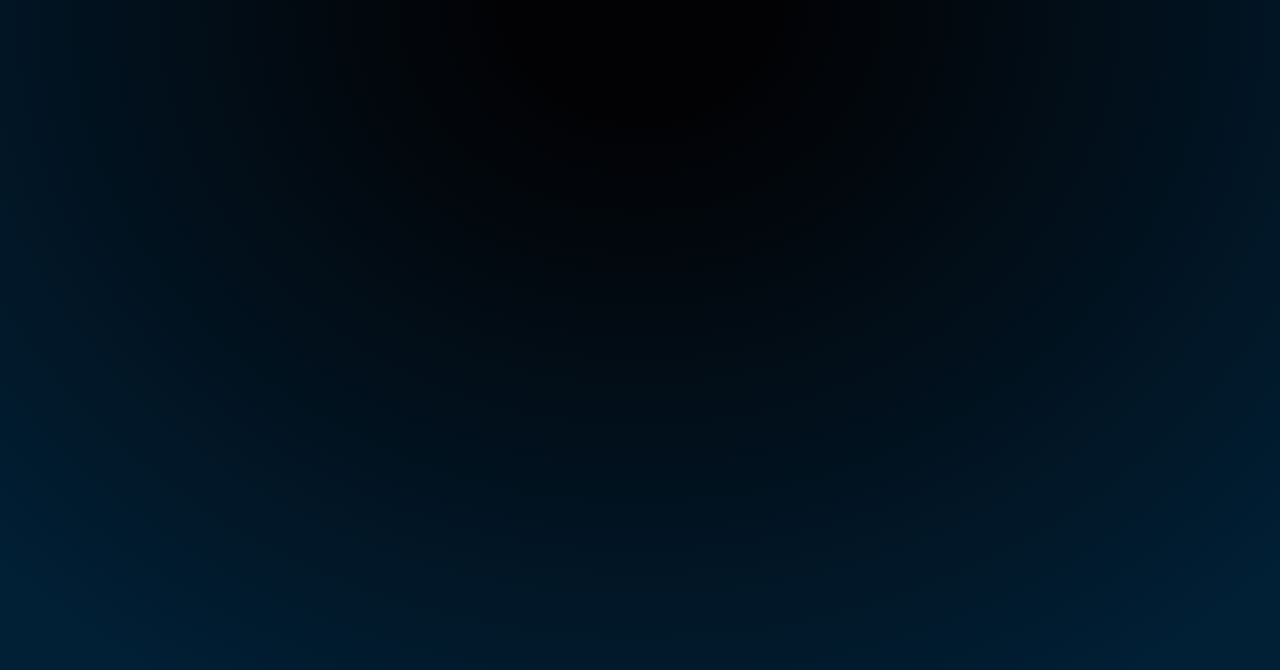
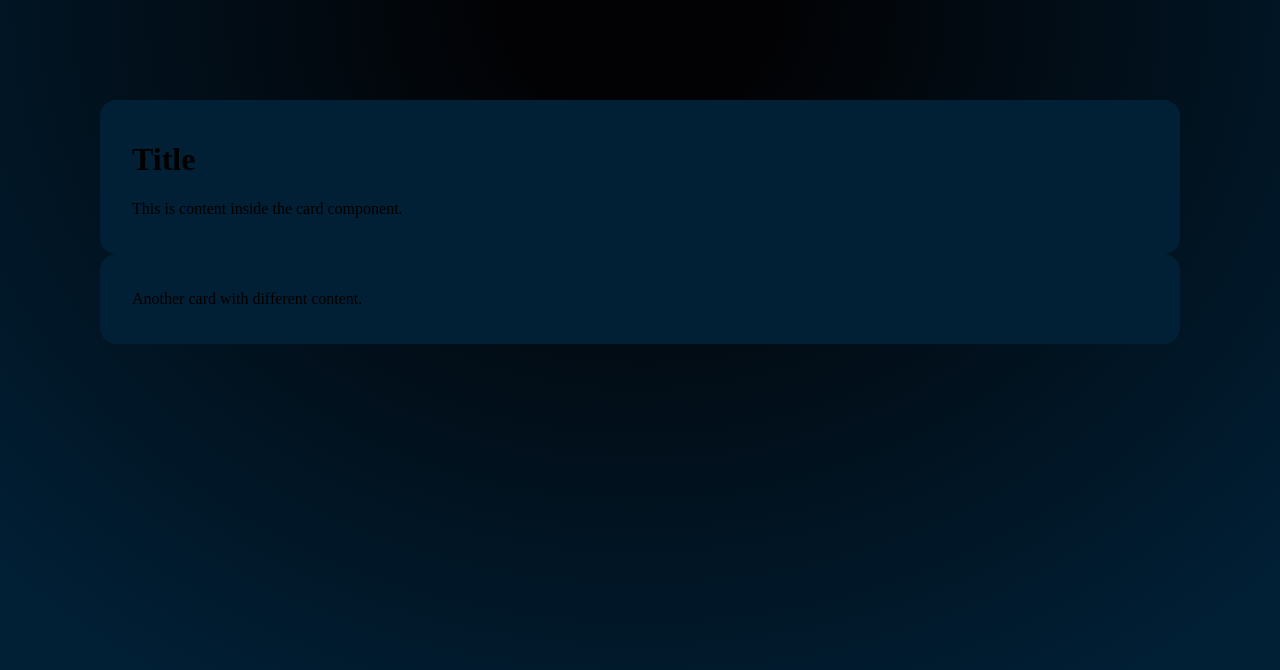
Before and after one commit to DavidV0/stock-dashboard, a Vue app: page / in a window 1280 px wide. Shown: the top 670 px of the page. Built offline with nearby package versions, Linux system fonts and the light colour scheme.

Commit message:
first component created

```diff
--- a/src/App.vue
+++ b/src/App.vue
@@ -1,11 +1,22 @@
 <template>
-	<div id="app"></div>
+	<BaseCard>
+		<h1>Title</h1>
+		<p>This is content inside the card component.</p>
+	</BaseCard>
+
+	<BaseCard>
+		<p>Another card with different content.</p>
+	</BaseCard>
 </template>
 
 <script>
+import BaseCard from './components/BaseCard.vue';
+
 export default {
 	name: 'App',
-	components: {},
+	components: {
+		BaseCard,
+	},
 };
 </script>
 
@@ -14,11 +25,13 @@ body {
 	margin: 0;
 }
 #app {
+	padding: 100px;
 	background: radial-gradient(
 		71.11% 100% at 50% 0%,
 		#020204 14.6%,
 		#011f35 100%
 	);
+	box-sizing: border-box;
 	width: 100vw;
 	height: 100vh;
 }
--- /dev/null
+++ b/src/components/BaseCard.vue
@@ -0,0 +1,19 @@
+<template>
+	<div class="card">
+		<slot></slot>
+	</div>
+</template>
+
+<script>
+export default {
+	name: 'BaseCard',
+};
+</script>
+
+<style scoped>
+.card {
+	background-color: #011f35;
+	border-radius: 16px;
+	padding: 20px 32px;
+}
+</style>
```
